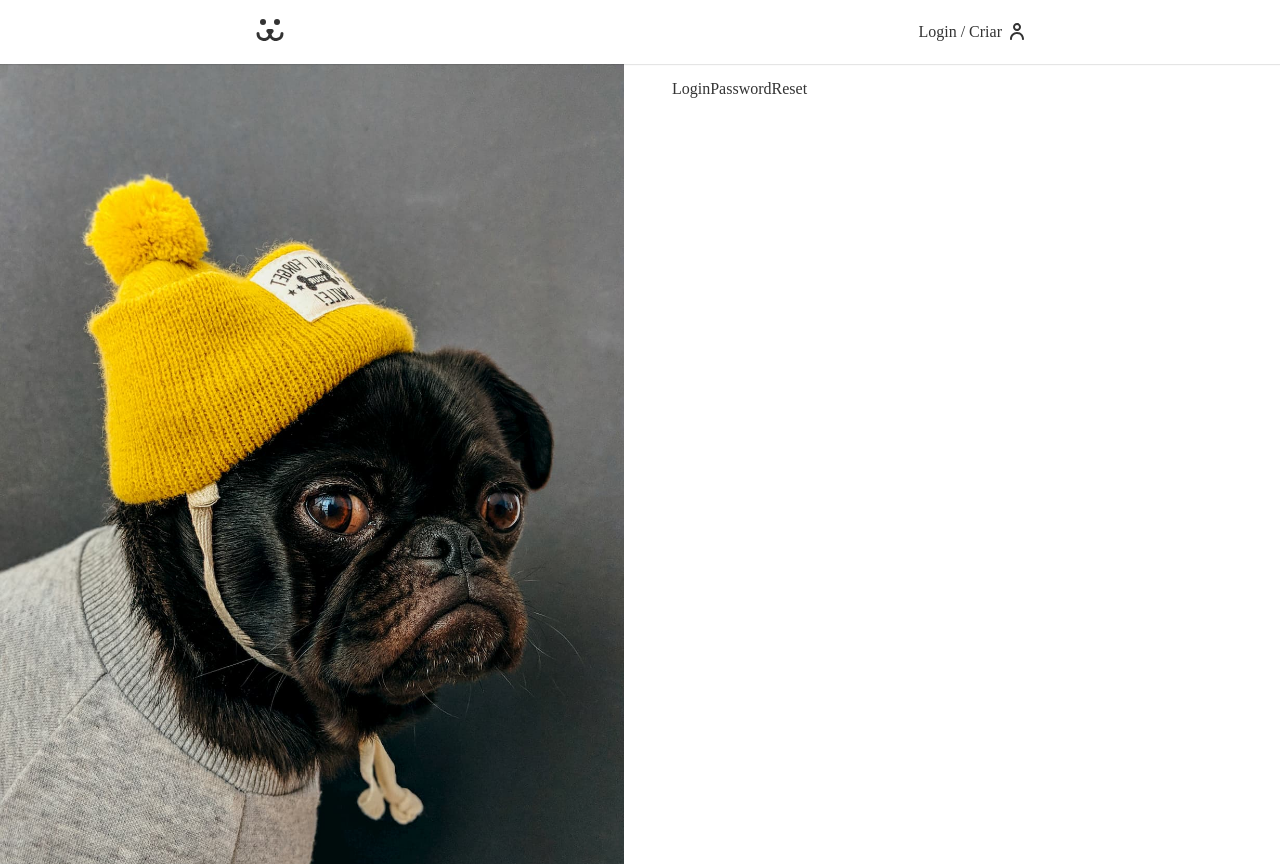
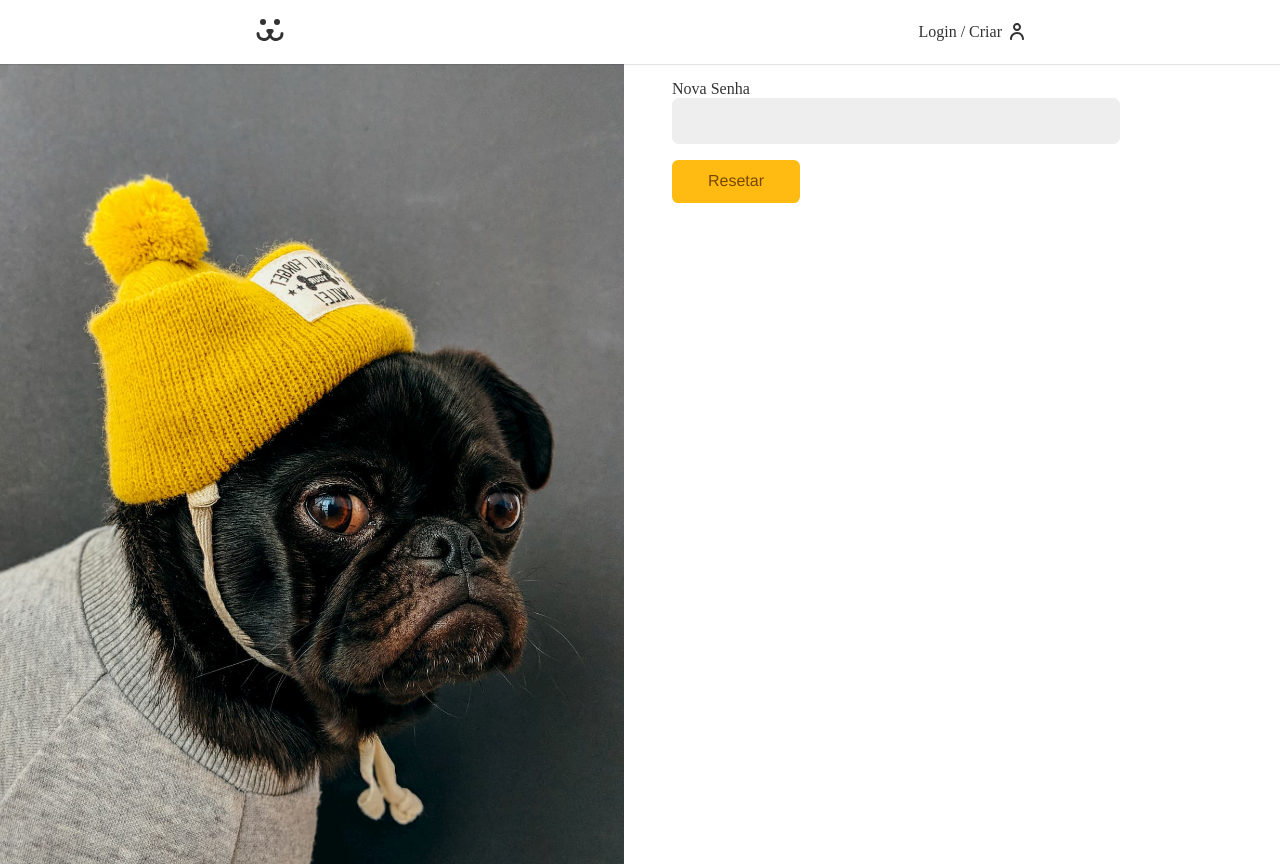
Before and after one commit to danilogms/dog-social, a React (Create React App) app: page /login/resetar in a window 1280 px wide. Built offline with nearby package versions, Linux system fonts and the light colour scheme.

Commit message:
PasswordReset component created

```diff
--- a/src/Components/Login/LoginPasswordReset.js
+++ b/src/Components/Login/LoginPasswordReset.js
@@ -1,9 +1,55 @@
-import React from 'react'
+import React from 'react';
+import Input from '../Forms/Input';
+import Button from '../Forms/Button';
+import useForm from '../../Hooks/UseForm';
+import useFetch from '../../Hooks/useFetch';
+import { PASSWORD_RESET } from '../../api';
+import Error from '../Helper/Error';
+import { useNavigate } from 'react-router-dom';
 
 const LoginPasswordReset = () => {
+  const [login, setLogin] = React.useState('');
+  const [key, setKey] = React.useState('');
+  const password = useForm();
+  const { error, loading, data, request } = useFetch();
+  const navigate = useNavigate();
+  React.useEffect(() => {
+    const params = new URLSearchParams(window.location.search);
+    const key = params.get('key');
+    const login = params.get('login');
+    if (key) setKey(key);
+    if (login) setLogin(login);
+  }, []);
+
+  async function handleSubmit(event) {
+    event.preventDefatul();
+    if (password.validate()) {
+      const { url, options } = PASSWORD_RESET({
+        login,
+        key,
+        password: password.value,
+      });
+      const { response } = await request(url, options);
+      if (response.ok) navigate('/login');
+    }
+  }
+
   return (
-    <div>LoginPasswordReset</div>
-  )
-}
+    <div>
+      <p>{key}</p>
+      <p>{login}</p>
+      <form onSubmit={handleSubmit}>
+        <Input
+          label="Nova Senha"
+          type="password"
+          name="password"
+          {...password}
+        />
+        {loading ? <Button>Resetando</Button> : <Button>Resetar</Button>}
+      </form>
+      <Error error={error} />
+    </div>
+  );
+};
 
-export default LoginPasswordReset
+export default LoginPasswordReset;
--- a/src/api.js
+++ b/src/api.js
@@ -121,3 +121,16 @@
     },
   };
 }
+
+export function PASSWORD_RESET(body) {
+  return {
+    url: API_URL + '/api/password/reset',
+    options: {
+      method: 'POST',
+      headers: {
+        'Content-Type': 'application/json',
+      },
+      body: JSON.stringify(body),
+    },
+  };
+}
```
